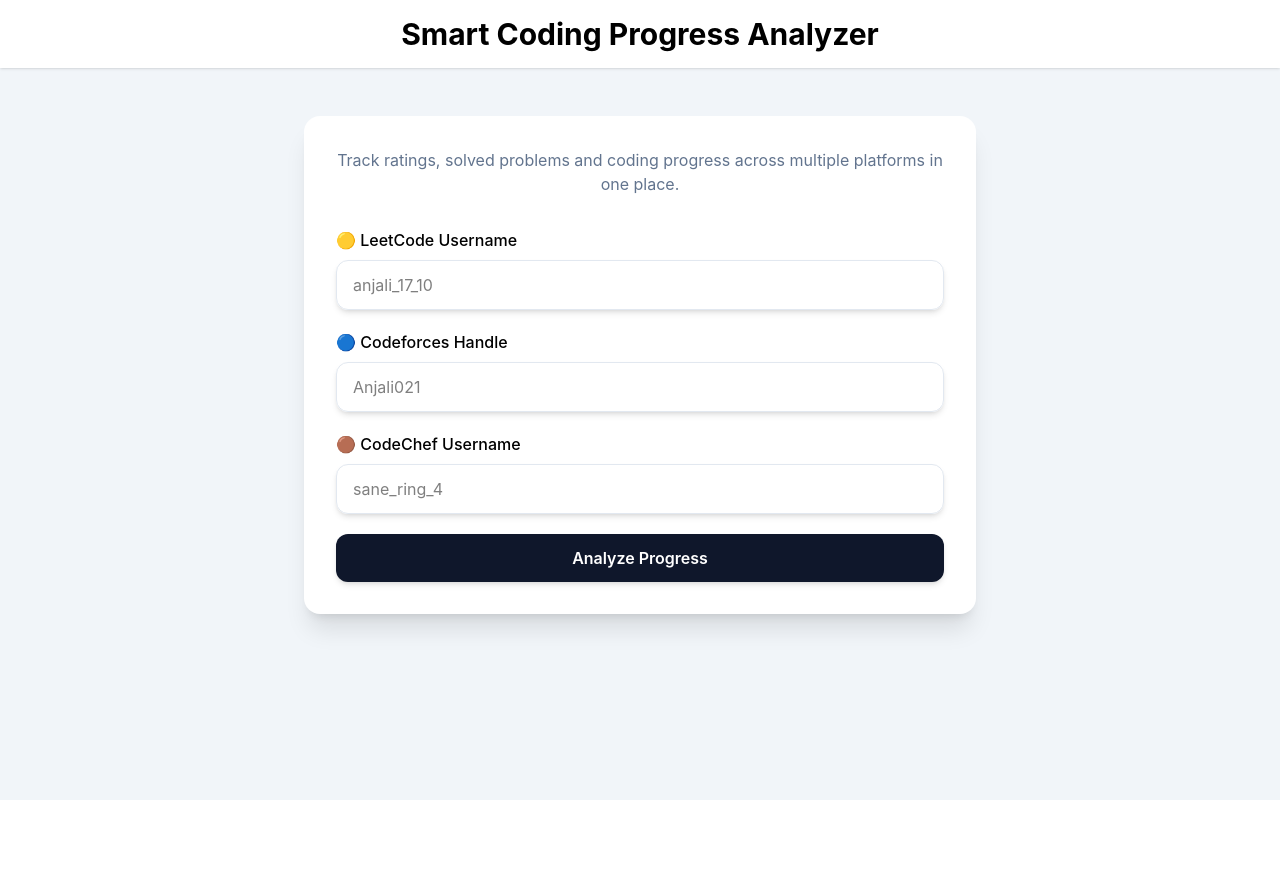
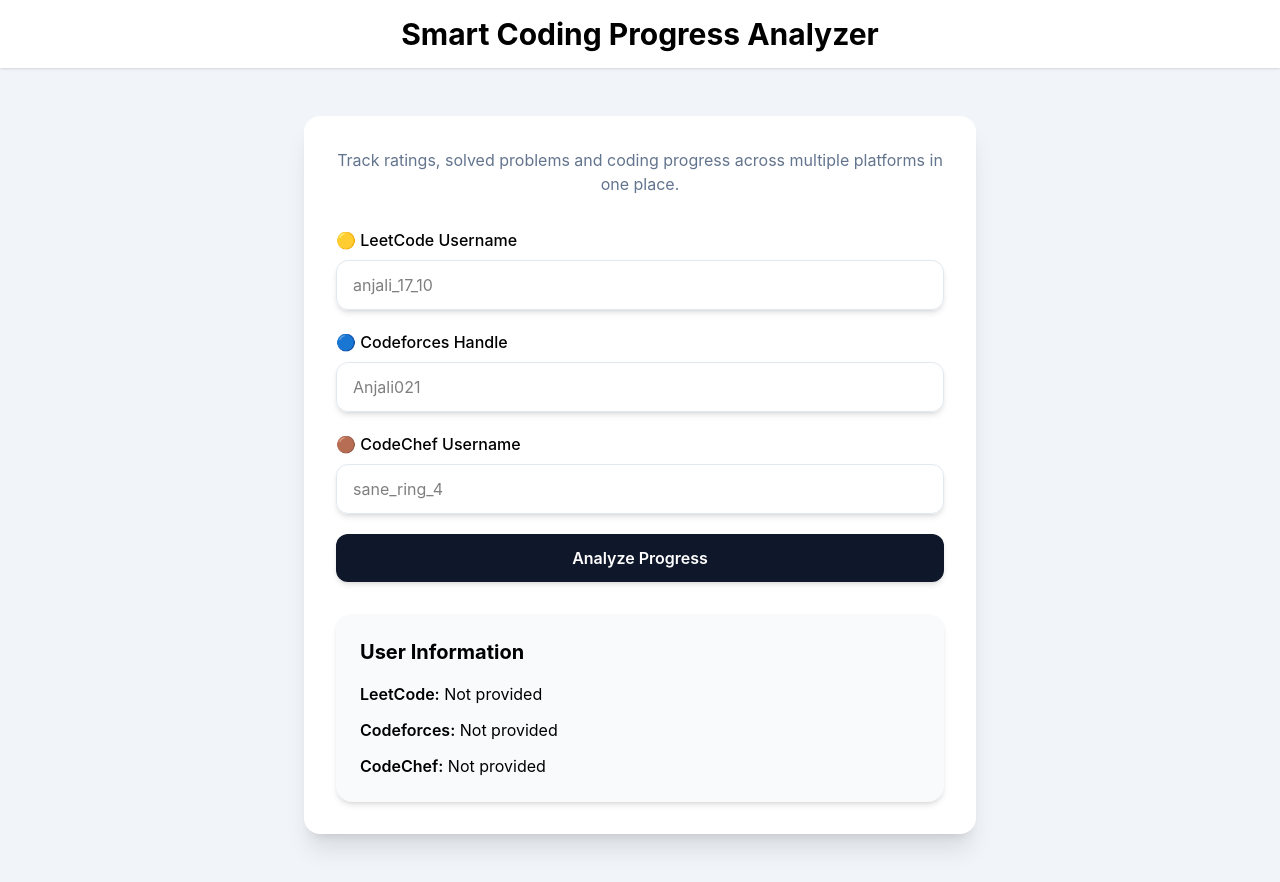
Before and after one commit to Anjali17-10/smart-coding-progress-analyzer-v2, a React (Vite) app: page / in a window 1280 px wide. Both pictures are taken after a click on the button "Analyze Progress". Before the commit the page ends 800 px from the top, so only its background shows below. Built offline with nearby package versions, Linux system fonts and the light colour scheme.

Commit message:
Add stats card and lift state to App

```diff
--- a/src/App.jsx
+++ b/src/App.jsx
@@ -1,7 +1,14 @@
+import { useState } from "react";
 import Navbar from "./components/Navbar";
 import InputForm from "./components/InputForm";
+import StatsCard from "./components/StatsCard";
 
 export default function App() {
+  const [leetcode, setLeetcode] = useState("");
+  const [codeforces, setCodeforces] = useState("");
+  const [codechef, setCodechef] = useState("");
+  const [showCard, setShowCard] = useState(false);
+
   return (
     <div className="min-h-screen bg-slate-100">
       <Navbar />
@@ -13,7 +20,23 @@
             platforms in one place.
           </p>
 
-          <InputForm />
+          <InputForm
+            leetcode={leetcode}
+            setLeetcode={setLeetcode}
+            codeforces={codeforces}
+            setCodeforces={setCodeforces}
+            codechef={codechef}
+            setCodechef={setCodechef}
+            onAnalyze={() => setShowCard(true)}
+          />
+
+          {showCard && (
+            <StatsCard
+              leetcode={leetcode}
+              codeforces={codeforces}
+              codechef={codechef}
+            />
+          )}
         </div>
       </main>
     </div>
--- a/src/components/InputForm.jsx
+++ b/src/components/InputForm.jsx
@@ -1,18 +1,12 @@
-import { useState } from "react";
-
-export default function InputForm() {
-  const [leetcode, setLeetcode] = useState("");
-  const [codeforces, setCodeforces] = useState("");
-  const [codechef, setCodechef] = useState("");
-
-  function handleAnalyze() {
-    console.log({
-      leetcode,
-      codeforces,
-      codechef,
-    });
-  }
-
+export default function InputForm({
+  leetcode,
+  setLeetcode,
+  codeforces,
+  setCodeforces,
+  codechef,
+  setCodechef,
+  onAnalyze,
+}) {
   return (
     <div className="mt-8 space-y-5">
       <div>
@@ -24,7 +18,7 @@
           value={leetcode}
           onChange={(e) => setLeetcode(e.target.value)}
           placeholder="anjali_17_10"
-     className="w-full border border-slate-200 rounded-xl px-4 py-3 shadow-md hover:shadow-lg focus:outline-none focus:ring-2 focus:ring-yellow-400 focus:shadow-xl transition-all duration-200"
+          className="w-full border border-slate-200 rounded-xl px-4 py-3 shadow-md hover:shadow-lg focus:outline-none focus:ring-2 focus:ring-yellow-400 focus:shadow-xl transition-all duration-200"
         />
       </div>
 
@@ -37,7 +31,7 @@
           value={codeforces}
           onChange={(e) => setCodeforces(e.target.value)}
           placeholder="Anjali021"
-        className="w-full border border-slate-200 rounded-xl px-4 py-3 shadow-md hover:shadow-lg focus:outline-none focus:ring-2 focus:ring-yellow-400 focus:shadow-xl transition-all duration-200"
+          className="w-full border border-slate-200 rounded-xl px-4 py-3 shadow-md hover:shadow-lg focus:outline-none focus:ring-2 focus:ring-blue-400 focus:shadow-xl transition-all duration-200"
         />
       </div>
 
@@ -50,13 +44,13 @@
           value={codechef}
           onChange={(e) => setCodechef(e.target.value)}
           placeholder="sane_ring_4"
-      className="w-full border border-slate-200 rounded-xl px-4 py-3 shadow-md hover:shadow-lg focus:outline-none focus:ring-2 focus:ring-yellow-400 focus:shadow-xl transition-all duration-200"
+          className="w-full border border-slate-200 rounded-xl px-4 py-3 shadow-md hover:shadow-lg focus:outline-none focus:ring-2 focus:ring-orange-400 focus:shadow-xl transition-all duration-200"
         />
       </div>
 
       <button
-        onClick={handleAnalyze}
-       className="w-full bg-slate-900 text-white py-3 rounded-xl font-semibold shadow-md hover:shadow-xl hover:scale-[1.02] transition-all duration-200"
+        onClick={onAnalyze}
+        className="w-full bg-slate-900 text-white py-3 rounded-xl font-semibold shadow-md hover:shadow-xl hover:scale-[1.02] transition-all duration-200"
       >
         Analyze Progress
       </button>
--- /dev/null
+++ b/src/components/StatsCard.jsx
@@ -0,0 +1,30 @@
+export default function StatsCard({
+  leetcode,
+  codeforces,
+  codechef,
+}) {
+  return (
+    <div className="mt-8 bg-slate-50 rounded-2xl p-6 shadow-md">
+      <h2 className="text-xl font-bold mb-4">
+        User Information
+      </h2>
+
+      <div className="space-y-3">
+        <p>
+          <span className="font-semibold">LeetCode:</span>{" "}
+          {leetcode || "Not provided"}
+        </p>
+
+        <p>
+          <span className="font-semibold">Codeforces:</span>{" "}
+          {codeforces || "Not provided"}
+        </p>
+
+        <p>
+          <span className="font-semibold">CodeChef:</span>{" "}
+          {codechef || "Not provided"}
+        </p>
+      </div>
+    </div>
+  );
+}
```
